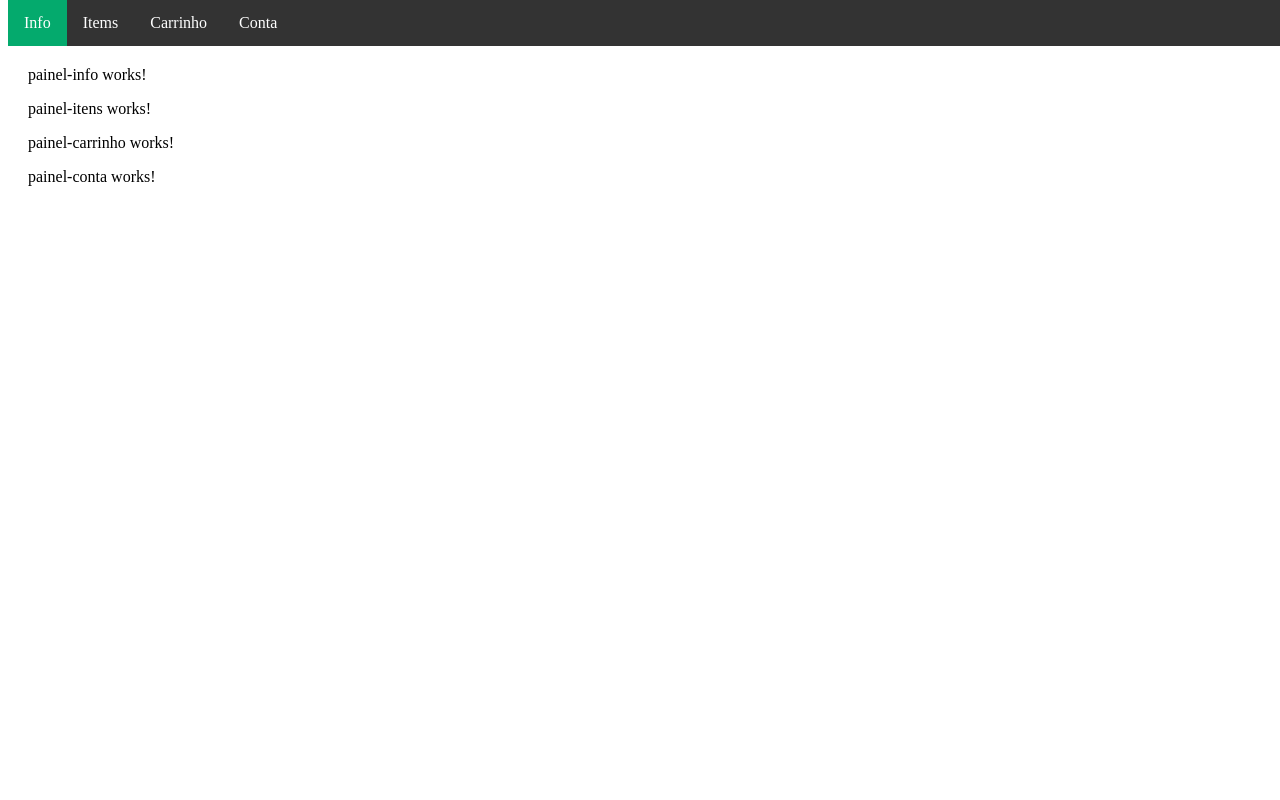
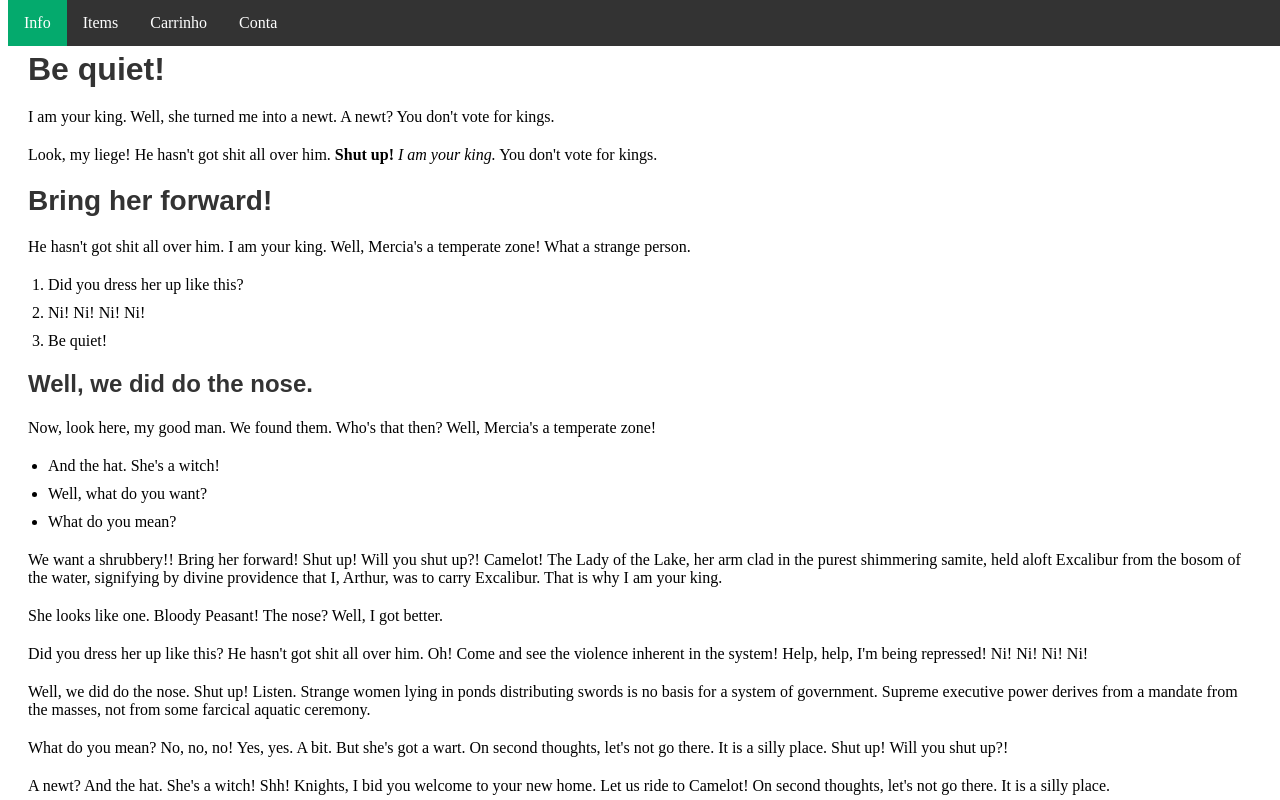
Before and after one commit to saintclair-lima/loja, an Angular app: page / in a window 1280 px wide. Shown: the top 800 px of the page. Built offline with nearby package versions, Linux system fonts and the light colour scheme.

Commit message:
Lógica de apresentação dos painéis implementada. Conteúdo para o painel de informações mockado. Falta gerar os conteúdos dos outros painéis! Agora posso jantar!

```diff
--- a/src/app/app.component.html
+++ b/src/app/app.component.html
@@ -1,2 +1,2 @@
-<app-navbar></app-navbar>
-<app-container-paineis></app-container-paineis>
+<app-navbar (itemDeEvento)="setIdxLinkAtivoNavbar($event)"></app-navbar>
+<app-container-paineis [idxLinkAtivoNavbar]="this.idxLinkAtivoNavbar"></app-container-paineis>
--- a/src/app/app.component.ts
+++ b/src/app/app.component.ts
@@ -1,5 +1,4 @@
 import { Component } from '@angular/core';
-import {NavbarComponent} from "./navbar/navbar.component"
 
 @Component({
   selector: 'app-root',
@@ -8,4 +7,9 @@ import {NavbarComponent} from "./navbar/navbar.component"
 })
 export class AppComponent {
   title = 'loja';
+
+  idxLinkAtivoNavbar: number = 0;
+  setIdxLinkAtivoNavbar(idx:number): void{
+    this.idxLinkAtivoNavbar = idx;
+  }
 }
--- a/src/app/container-paineis/container-paineis.component.html
+++ b/src/app/container-paineis/container-paineis.component.html
@@ -1,6 +1,6 @@
 <section style="padding:20px;margin-top:30px">
-    <app-painel-info></app-painel-info>
-    <app-painel-itens></app-painel-itens>
-    <app-painel-carrinho></app-painel-carrinho>
-    <app-painel-conta></app-painel-conta>
+    <app-painel-info *ngIf="idxLinkAtivoNavbar == 0"></app-painel-info>
+    <app-painel-itens *ngIf="idxLinkAtivoNavbar == 1"></app-painel-itens>
+    <app-painel-carrinho *ngIf="idxLinkAtivoNavbar == 2"></app-painel-carrinho>
+    <app-painel-conta *ngIf="idxLinkAtivoNavbar == 3"></app-painel-conta>
 </section>
--- a/src/app/container-paineis/container-paineis.component.ts
+++ b/src/app/container-paineis/container-paineis.component.ts
@@ -1,4 +1,4 @@
-import { Component } from '@angular/core';
+import { Component, Input } from '@angular/core';
 
 @Component({
   selector: 'app-container-paineis',
@@ -6,5 +6,5 @@ import { Component } from '@angular/core';
   styleUrls: ['./container-paineis.component.css']
 })
 export class ContainerPaineisComponent {
-
+  @Input() idxLinkAtivoNavbar: number = 0;
 }
--- a/src/app/navbar/navbar.component.ts
+++ b/src/app/navbar/navbar.component.ts
@@ -1,4 +1,4 @@
-import { Component } from '@angular/core';
+import { Component, Output, EventEmitter } from '@angular/core';
 
 @Component({
   selector: 'app-navbar',
@@ -11,15 +11,24 @@ export class NavbarComponent {
                                    "inativo",
                                    "inativo",
                                    "inativo"];
+
+  @Output() itemDeEvento = new EventEmitter<number>();
+
+  publicarAlteracaoIdxLinkAtivo() {
+    this.itemDeEvento.emit(this.idxLinkAtivo);
+  }
+
+  ngOnInit() {this.publicarAlteracaoIdxLinkAtivo()}
+
   public getEstadoLinkPorIdx(idx:number): string {
     let estado: string =(idx >= 0 && idx < 4) ? this.estadoLinks[idx] : "inativo";
     return estado;
   }
 
-
   public setIdxLinkAtivo(indice:number){
     this.idxLinkAtivo = indice;
     this.atualizarestadoLinks();
+    this.publicarAlteracaoIdxLinkAtivo();
   }
   public getIdxLinkAtivo(): number{
     return this.idxLinkAtivo;
--- a/src/app/painel-info/painel-info.component.css
+++ b/src/app/painel-info/painel-info.component.css
@@ -0,0 +1,122 @@
+/* Reset default styles */
+body, h1, h2, h3, h4, h5, h6, p, ul, ol, dl, li, dt, dd, blockquote, figure, figcaption, div, span, img, form, fieldset, legend, label, input, textarea, button, select, option, table, caption, tbody, tfoot, thead, tr, th, td {
+    margin: 0;
+    padding: 0;
+    border: 0;
+    outline: 0;
+    font-size: 100%;
+    vertical-align: baseline;
+    background: transparent;
+  }
+
+  body {
+    font-family: "Arial", sans-serif;
+    font-size: 16px;
+    line-height: 1.5;
+    color: #333333;
+  }
+
+  h1, h2, h3, h4, h5, h6 {
+    font-family: "Arial", sans-serif;
+    font-weight: bold;
+    line-height: 1.2;
+    margin-bottom: 20px;
+    color: #333333;
+  }
+
+  h1 {
+    font-size: 32px;
+  }
+
+  h2 {
+    font-size: 28px;
+  }
+
+  h3 {
+    font-size: 24px;
+  }
+
+  p {
+    margin-bottom: 20px;
+  }
+
+  a {
+    color: #007bff;
+    text-decoration: none;
+  }
+
+  a:hover {
+    text-decoration: underline;
+  }
+
+  ul, ol {
+    margin: 0 0 20px 20px;
+  }
+
+  li {
+    margin-bottom: 10px;
+  }
+
+  blockquote {
+    margin: 0 0 20px;
+    padding: 10px 20px;
+    background-color: #f7f7f7;
+    border-left: 4px solid #333333;
+    font-style: italic;
+  }
+
+  img {
+    max-width: 100%;
+    height: auto;
+  }
+
+  button {
+    padding: 10px 20px;
+    font-size: 16px;
+    font-weight: bold;
+    color: #ffffff;
+    background-color: #333333;
+    border: none;
+    border-radius: 4px;
+    cursor: pointer;
+  }
+
+  button:hover {
+    background-color: #555555;
+  }
+
+  input[type="text"],
+  input[type="email"],
+  textarea {
+    padding: 10px;
+    font-size: 16px;
+    font-family: "Arial", sans-serif;
+    color: #333333;
+    border: 1px solid #cccccc;
+    border-radius: 4px;
+  }
+
+  input[type="text"]:focus,
+  input[type="email"]:focus,
+  textarea:focus {
+    outline: none;
+    border-color: #007bff;
+  }
+
+  table {
+    width: 100%;
+    border-collapse: collapse;
+  }
+
+  th, td {
+    padding: 10px;
+    border-bottom: 1px solid #dddddd;
+  }
+
+  caption {
+    font-size: 18px;
+    font-weight: bold;
+    margin-bottom: 10px;
+  }
+
+  /* Additional custom styles can be added below */
--- a/src/app/painel-info/painel-info.component.html
+++ b/src/app/painel-info/painel-info.component.html
@@ -1 +1,30 @@
-<p>painel-info works!</p>
+<h1>Be quiet!</h1>
+<p>I am your king. Well, she turned me into a newt. A newt? You don't vote for kings.</p>
+<p>Look, my liege! He hasn't got shit all over him. <strong> Shut up!</strong> <em> I am your king.</em> You don't vote for kings.</p>
+<h2>Bring her forward!</h2>
+<p>He hasn't got shit all over him. I am your king. Well, Mercia's a temperate zone! What a strange person.</p>
+<ol>
+
+    <li>Did you dress her up like this?</li><li>Ni! Ni! Ni! Ni!</li><li>Be quiet!</li>
+
+</ol>
+
+<h3>Well, we did do the nose.</h3>
+<p>Now, look here, my good man. We found them. Who's that then? Well, Mercia's a temperate zone!</p>
+<ul>
+
+    <li>And the hat. She's a witch!</li><li>Well, what do you want?</li><li>What do you mean?</li>
+
+</ul>
+
+<p>We want a shrubbery!! Bring her forward! Shut up! Will you shut up?! Camelot! The Lady of the Lake, her arm clad in the purest shimmering samite, held aloft Excalibur from the bosom of the water, signifying by divine providence that I, Arthur, was to carry Excalibur. That is why I am your king.</p>
+<p>She looks like one. Bloody Peasant! The nose? Well, I got better.</p>
+<p>Did you dress her up like this? He hasn't got shit all over him. Oh! Come and see the violence inherent in the system! Help, help, I'm being repressed! Ni! Ni! Ni! Ni!</p>
+<p>Well, we did do the nose. Shut up! Listen. Strange women lying in ponds distributing swords is no basis for a system of government. Supreme executive power derives from a mandate from the masses, not from some farcical aquatic ceremony.</p>
+<p>What do you mean? No, no, no! Yes, yes. A bit. But she's got a wart. On second thoughts, let's not go there. It is a silly place. Shut up! Will you shut up?!</p>
+<p>A newt? And the hat. She's a witch! Shh! Knights, I bid you welcome to your new home. Let us ride to Camelot! On second thoughts, let's not go there. It is a silly place.</p>
+<p>Be quiet! She looks like one. Burn her! Oh! Come and see the violence inherent in the system! Help, help, I'm being repressed! Well, she turned me into a newt. I dunno. Must be a king.</p>
+<p>The Knights Who Say Ni demand a sacrifice! Why do you think that she is a witch? Well, I got better. A newt? What a strange person. Look, my liege!</p>
+<p>Shut up! Will you shut up?! Now, look here, my good man. On second thoughts, let's not go there. It is a silly place. What do you mean? Shut up!</p>
+<p>Be quiet! Shut up! Will you shut up?! Why? I don't want to talk to you no more, you empty-headed animal food trough water! I fart in your general direction! Your mother was a hamster and your father smelt of elderberries! Now leave before I am forced to taunt you a second time!</p>
+<p>Well, I didn't vote for you. Who's that then? I am your king. Ah, now we see the violence inherent in the system! But you are dressed as one…</p>
```
